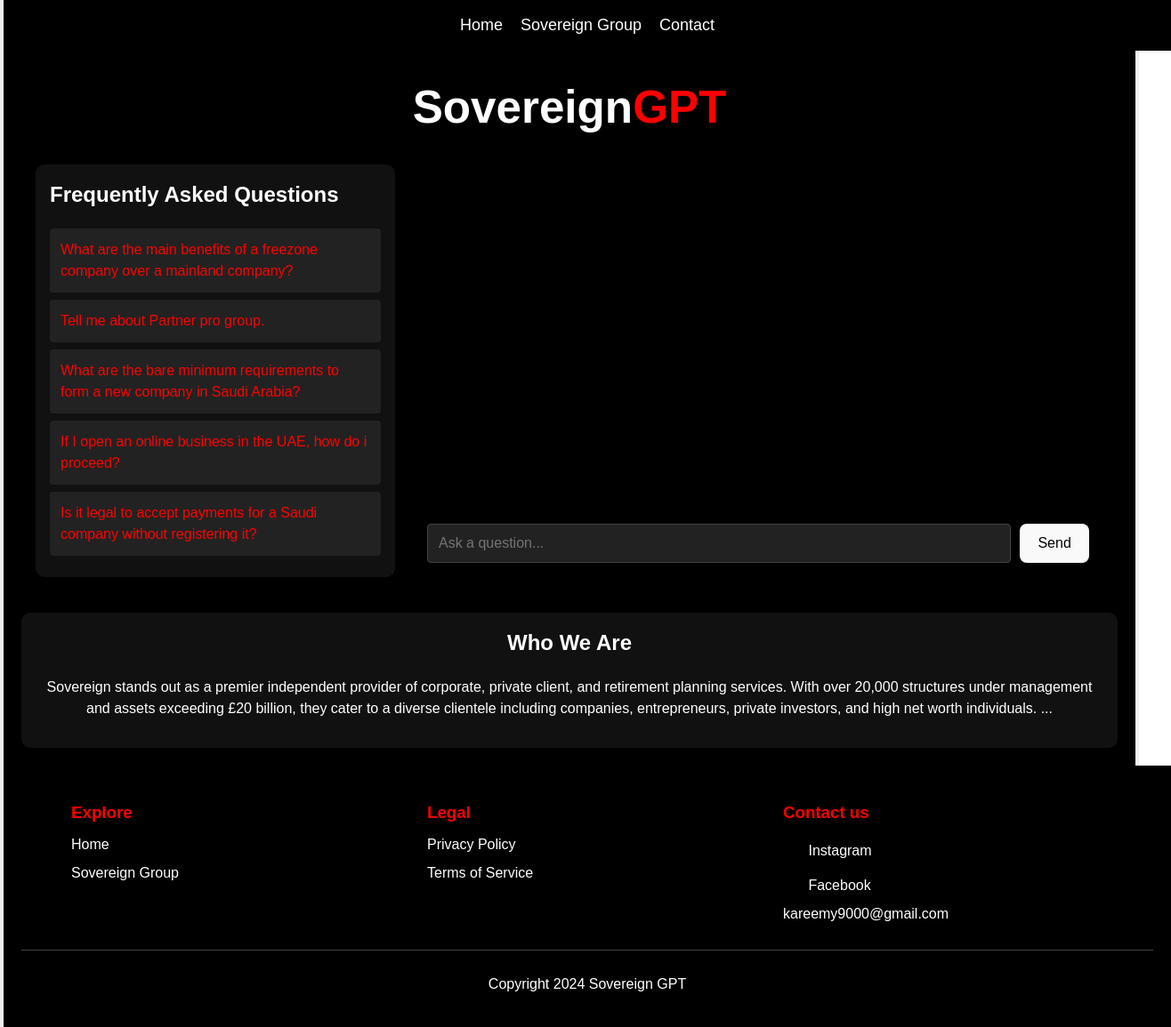
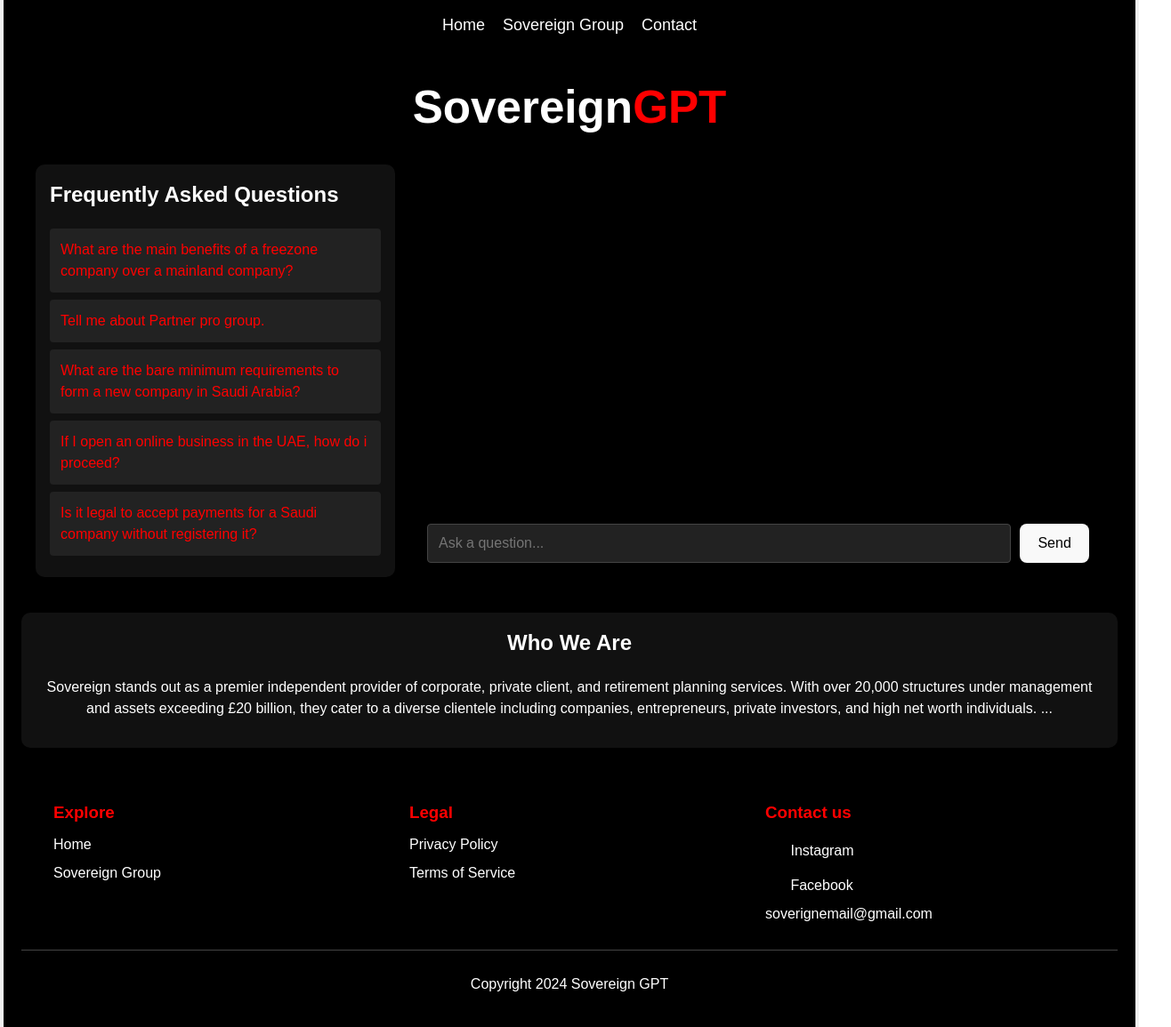
Before and after one commit to Kareem21/SovereignGPT, a React (Vite) app: page / in a window 1280 px wide. Shown: the whole page at 89% size, 1316 px wide, since content can reach past the window. Built offline with nearby package versions, Linux system fonts and the light colour scheme; some icons are missing.

Commit message:
gotosleejjjjjjjfgfgjjjjp;kkkkkkkhhhkjk

```diff
--- a/src/App.css
+++ b/src/App.css
@@ -14,6 +14,7 @@
   padding: 15px 20px;
   display: flex;
   justify-content: center;
+  box-sizing: border-box;
 }
 
 .navbar ul {
@@ -46,6 +47,8 @@
   background-color: #000;
   color: #fff;
   padding: 20px;
+  box-sizing: border-box;
+  width: 100%;
 }
 
 header {
@@ -72,6 +75,7 @@
   width: 100%;
   max-width: 1200px;
   margin: 20px 0;
+  box-sizing: border-box;
 }
 
 .faq-section {
@@ -193,6 +197,7 @@
   display: flex;
   flex-direction: column;
   align-items: center;
+  box-sizing: border-box;
 }
 
 .footer-content {
--- a/src/Footer.jsx
+++ b/src/Footer.jsx
@@ -25,7 +25,7 @@
                     <ul>
                         <li><a href="#"><Icon fontSize="24px" icon="mdi:instagram" /> Instagram</a></li>
                         <li><a href="#"><Icon fontSize="24px" icon="mdi:facebook" /> Facebook</a></li>
-                        <li><a href="mailto:kareemy9000@gmail.com">kareemy9000@gmail.com</a></li>
+                        <li><a href="mailto:kareemy9000@gmail.com">soverignemail@gmail.com</a></li>
                     </ul>
                 </div>
             </div>
```
